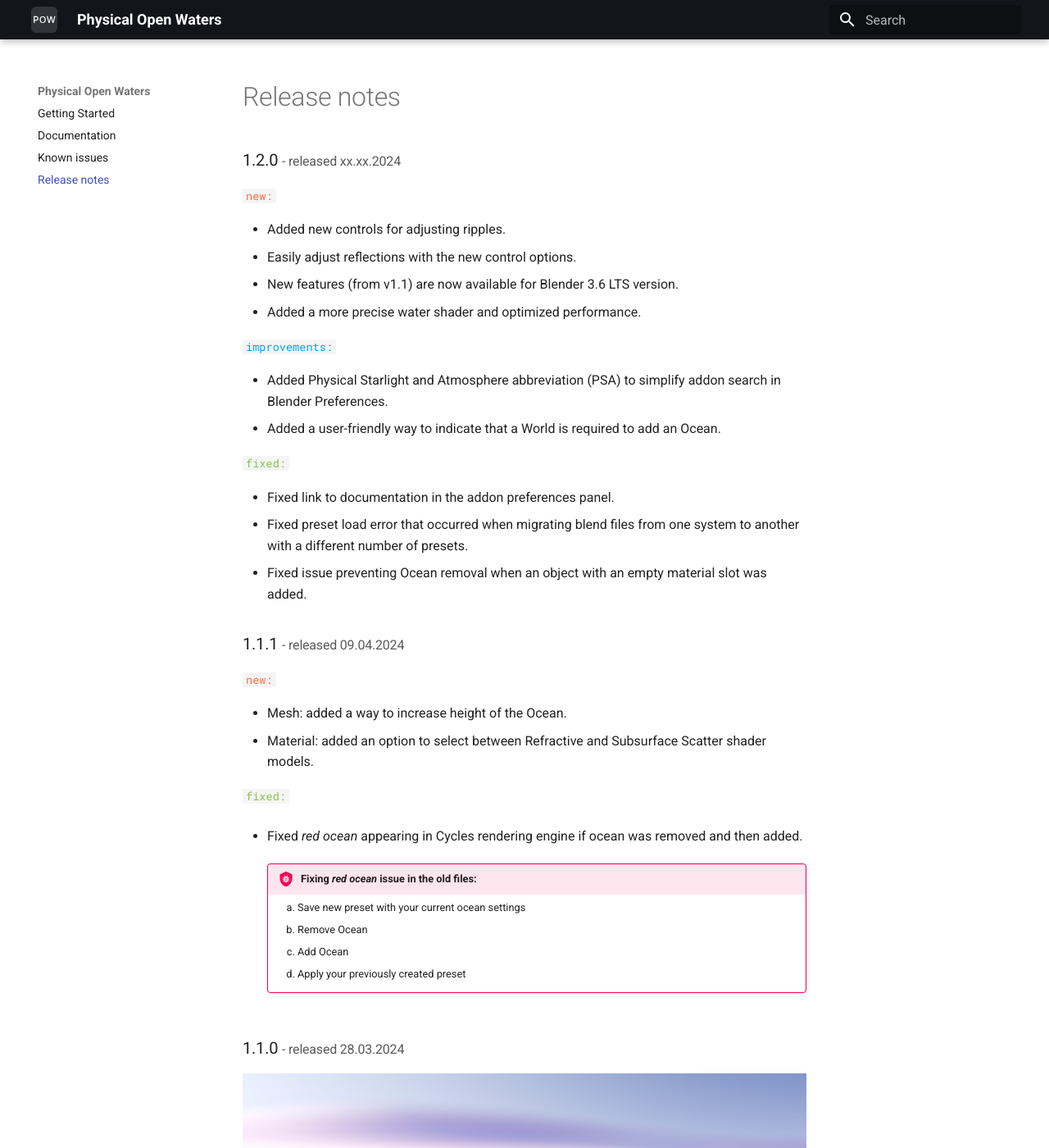
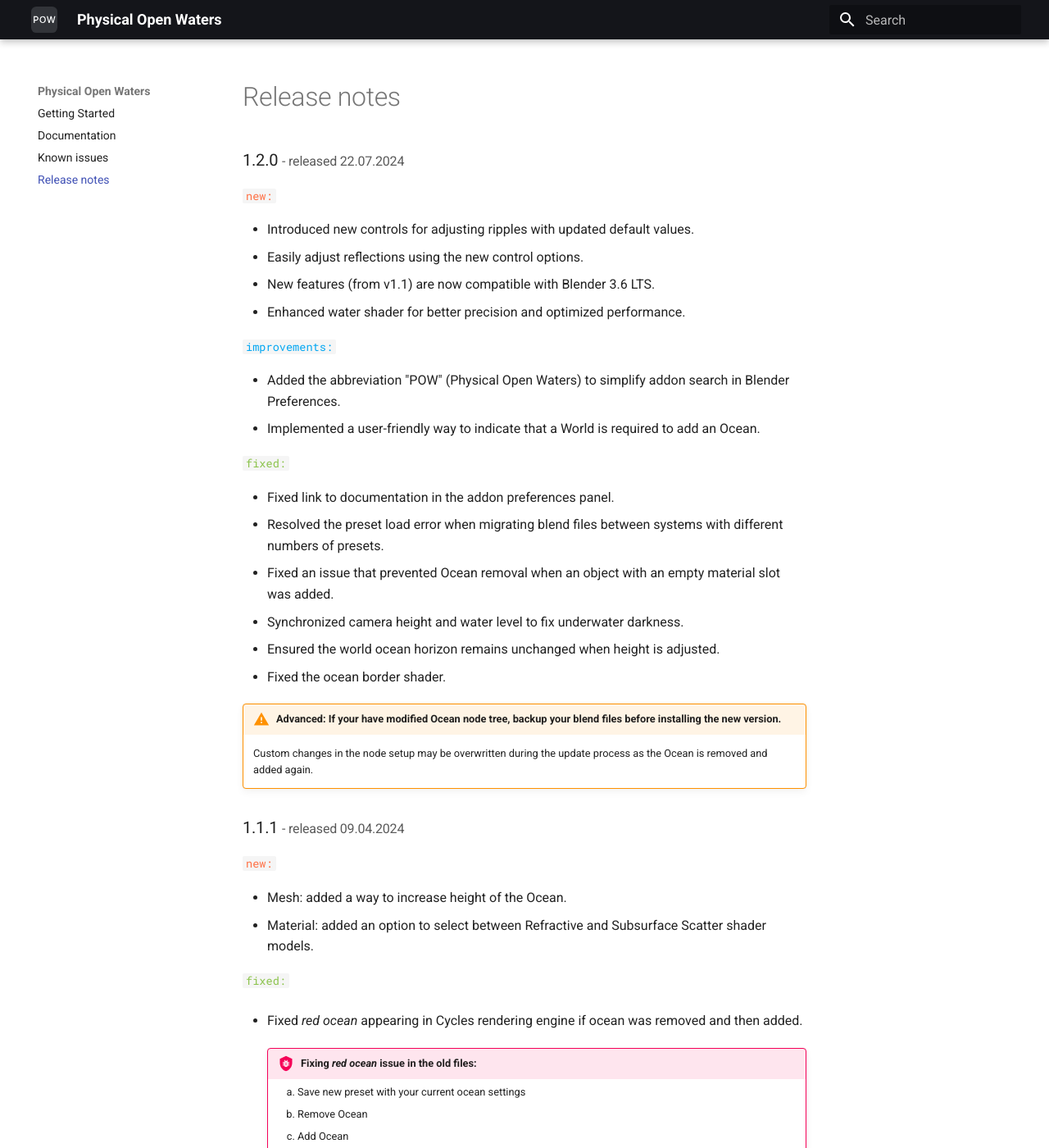
Before and after one commit to PhysicalAddons/web-pow, an MkDocs documentation site: the page built from docs/release-notes.md, in a window 1280 px wide and 1400 px high. Shown: the whole window at 82% size. Built offline with MkDocs 1.6.1 and Material for MkDocs 9.7.7, drawn with Linux system fonts in a browser that asks for light colours.

Commit message:
Update release notes

```diff
--- a/docs/release-notes.md
+++ b/docs/release-notes.md
@@ -1,23 +1,30 @@
-### 1.2.0 <small>- released xx.xx.2024</small>
+### 1.2.0 <small>- released 22.07.2024</small>
 
 `new:`{: .label-new }
 
-- Added new controls for adjusting ripples.
-- Easily adjust reflections with the new control options.
-- New features (from v1.1) are now available for Blender 3.6 LTS version.
-- Added a more precise water shader and optimized performance.
+- Introduced new controls for adjusting ripples with updated default values.
+- Easily adjust reflections using the new control options.
+- New features (from v1.1) are now compatible with Blender 3.6 LTS.
+- Enhanced water shader for better precision and optimized performance.
 
 `improvements:`{: .label-improvements }
 
-- Added Physical Starlight and Atmosphere abbreviation (PSA) to simplify addon search in Blender Preferences.
-- Added a user-friendly way to indicate that a World is required to add an Ocean.
+- Added the abbreviation "POW" (Physical Open Waters) to simplify addon search in Blender Preferences.
+- Implemented a user-friendly way to indicate that a World is required to add an Ocean.
 
 
 `fixed:`{: .label-fixed }
 
 - Fixed link to documentation in the addon preferences panel.
-- Fixed preset load error that occurred when migrating blend files from one system to another with a different number of presets.
-- Fixed issue preventing Ocean removal when an object with an empty material slot was added.
+- Resolved the preset load error when migrating blend files between systems with different numbers of presets.
+- Fixed an issue that prevented Ocean removal when an object with an empty material slot was added.
+- Synchronized camera height and water level to fix underwater darkness.
+- Ensured the world ocean horizon remains unchanged when height is adjusted.
+- Fixed the ocean border shader.
+
+
+!!! Warning "Advanced: If your have modified Ocean node tree, backup your blend files before installing the new version."
+    Custom changes in the node setup may be overwritten during the update process as the Ocean is removed and added again.
 
 
 
```
